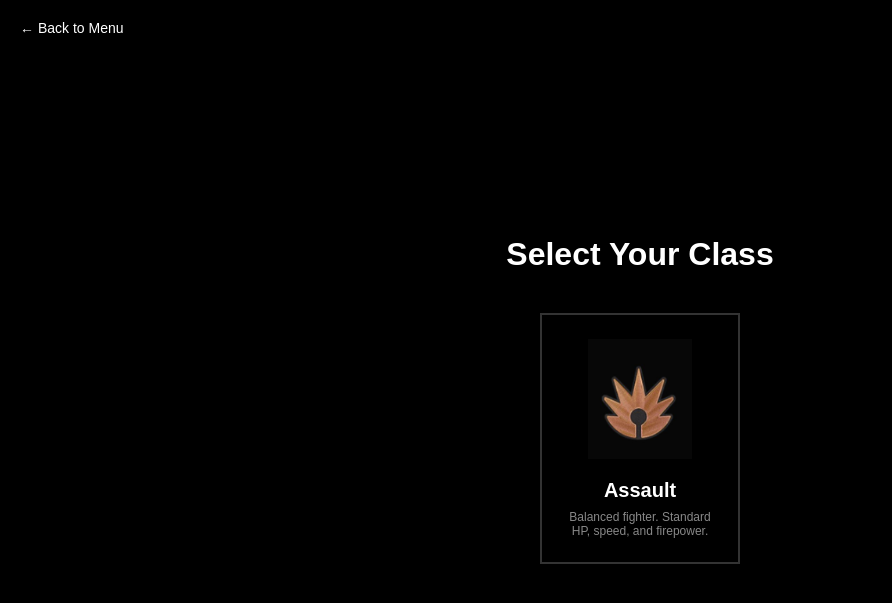
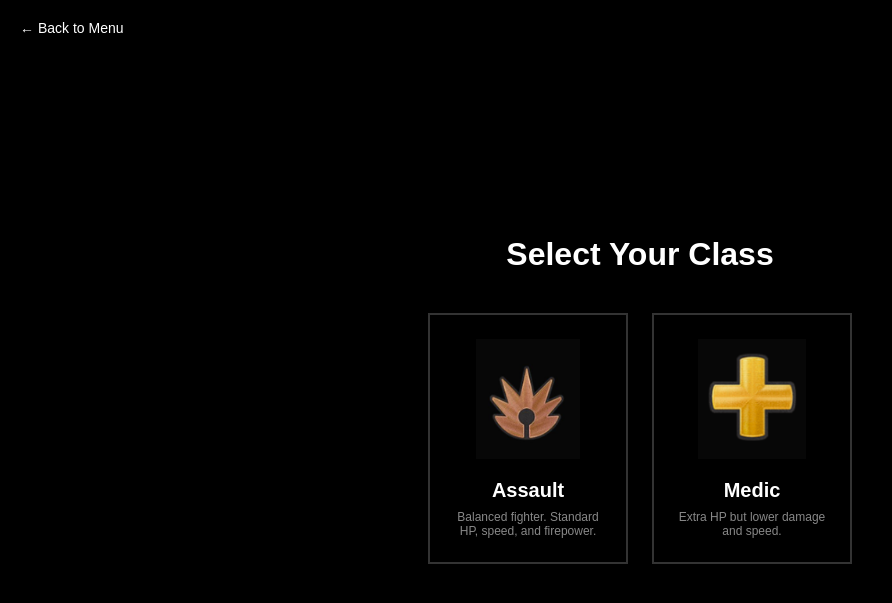
Before and after one commit to rlastre/diep-multiplayer, a Flask app: page /class-select in a window 1280 px wide. Shown: the top 603 px of the page, without its empty margins (0-892 px from the left). Run offline with Flask 3, Linux system fonts and the light colour scheme; the visitor is signed in with stand-in values (Sample User, id 1).

Commit message:
added medic

```diff
--- a/templates/classSelect.html
+++ b/templates/classSelect.html
@@ -90,6 +90,13 @@
             <div class="class-desc">Balanced fighter. Standard HP, speed, and firepower.</div>
         </a>
 
+        <a href="{{ url_for('game', tank_class='medic') }}" class="class-card">
+            <img src="{{ url_for('static', filename='medic_icon.png') }}" alt="Medic">
+            <div class="class-name">Medic</div>
+            <div class="class-desc">Extra HP but lower damage and speed.</div>
+        </a>
+
+
     </div>
 
 </body>
```
Also changed, not shown: static/medic_icon.png (added), static/scout.png (added), static/support_class.png (added).
